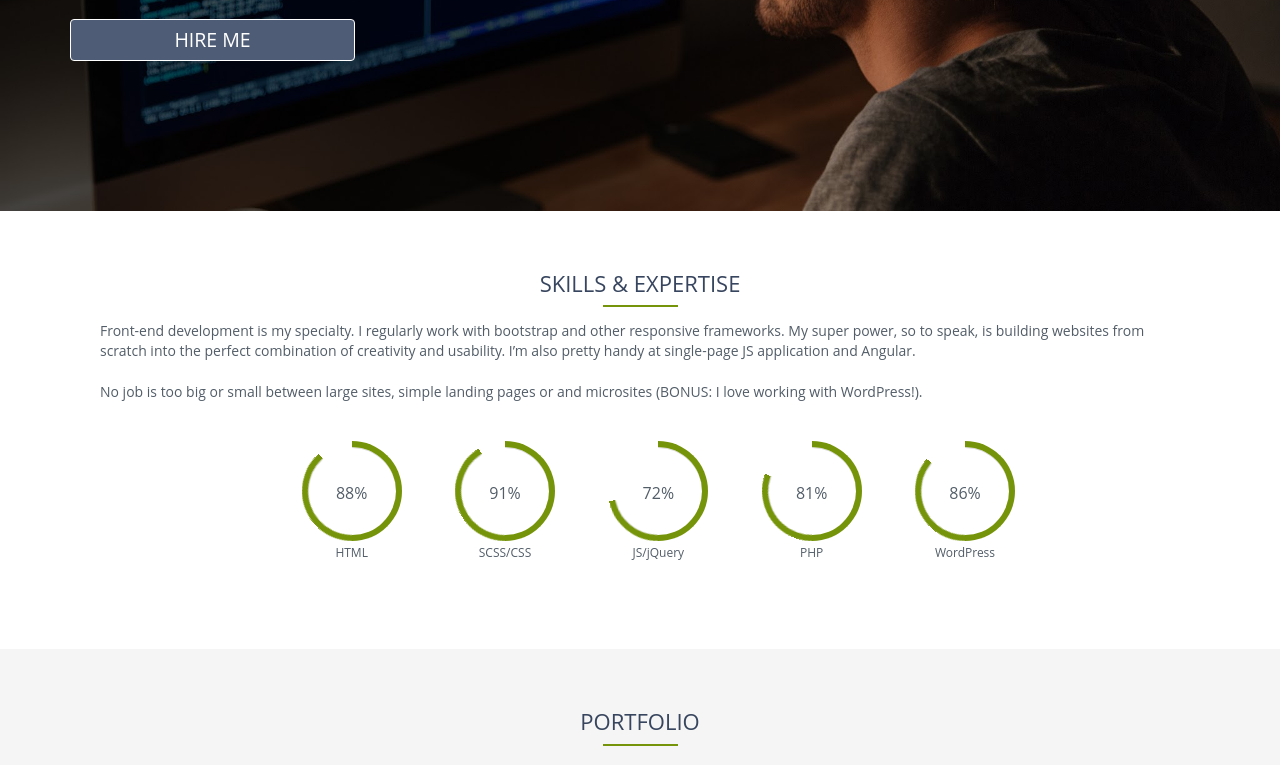
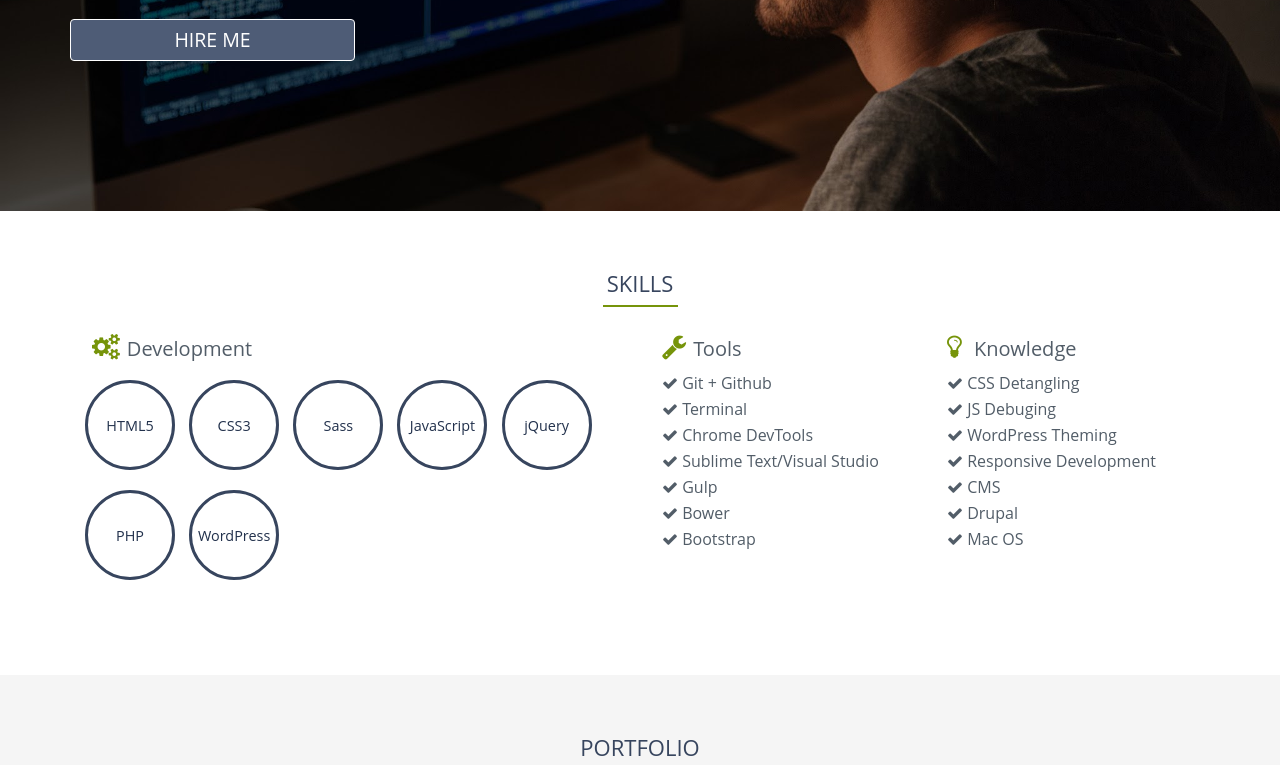
Before and after one commit to c-wood84/portfolio, a website: page app/index.html in a window 1280 px wide. Shown: the part 544-1309 px from the top of the page. Drawn offline with nearby package versions, Linux system fonts and the light colour scheme.

Commit message:
update skills section and resume update. added additional skills, development, tools, knowledge

```diff
--- a/app/index.html
+++ b/app/index.html
@@ -128,88 +128,54 @@
 
 <section id="skills">
 	<div class="container">
-
-		<div class="col-xs-12 col-sm-12">
-			<div class="content skills-content">
-				<div class="section-heading">
-					<h2>Skills &amp; Expertise</h2>
-					<div class="line"></div>
-				</div>
-					<p>Front-end development is my specialty. I regularly work with bootstrap and other responsive frameworks. My super power, so to speak, is building websites from scratch into the perfect combination of creativity and usability. I’m also pretty handy at single-page JS application and Angular.</p>
-
-					<p>No job is too big or small between large sites, simple landing pages or and microsites (BONUS: I love working with WordPress!).</p>
-			</div>
+		<div class="section-heading">
+			<h2>Skills</h2>
+			<div class="line"></div>
 		</div>
 
-		<div class="col-xs-12 col-sm-10 col-sm-offset-2 col-md-10 col-md-offset-2 progress-pod">
-			<div class="col-sm-2 co-md-2 col-lg-2 pp-wrap">
-				<div class="progress html">
-					<span class="progress-left">
-						<span class="progress-bar"></span>
-					</span>
-					<span class="progress-right">
-						<span class="progress-bar"></span>
-					</span>
-					<div class="progress-value">88%</div>
-				</div>
-			<h5>HTML</h5>
-			</div>
+		<div class="col-sm-6">
+			<h3><i class="fa fa-cogs" aria-hidden="true"></i>Development</h3>
+			<ul class="dev-list">
+				<li class="dev-item">HTML5</li>
+				<li class="dev-item">CSS3</li>
+				<li class="dev-item">Sass</li>
+				<!-- <li class="dev-item">Angular</li> -->
+				<!-- <li class="dev-item">TypeScript</li> -->
+				<li class="dev-item">JavaScript</li>
+				<li class="dev-item">jQuery</li>
+				<li class="dev-item">PHP</li>
+				<li class="dev-item">WordPress</li>
+			</ul>
+		</div><!-- col -->
 
-			<div class="col-sm-2 co-md-2 col-lg-2 pp-wrap">
-				<div class="progress css">
-					<span class="progress-left">
-						<span class="progress-bar"></span>
-					</span>
-					<span class="progress-right">
-						<span class="progress-bar"></span>
-					</span>
-					<div class="progress-value">91%</div>
-				</div>
-			<h5>SCSS/CSS</h5>
-			</div>
+		<div class="col-sm-3">
+			<h3><i class="fa fa-wrench" aria-hidden="true"></i>Tools</h3>
+			<ul class="list">
+				<li class="skill-list"><i class="fa fa-check" aria-hidden="true"></i> Git + Github</li>
+				<li class="skill-list"><i class="fa fa-check" aria-hidden="true"></i> Terminal</li>
+				<li class="skill-list"><i class="fa fa-check" aria-hidden="true"></i> Chrome DevTools</li>
+				<li class="skill-list"><i class="fa fa-check" aria-hidden="true"></i> Sublime Text/Visual Studio</li>
+				<li class="skill-list"><i class="fa fa-check" aria-hidden="true"></i> Gulp</li>
+				<li class="skill-list"><i class="fa fa-check" aria-hidden="true"></i> Bower</li>
+				<li class="skill-list"><i class="fa fa-check" aria-hidden="true"></i> Bootstrap</li>
+			</ul>
+		</div><!-- col -->
 
-			<div class=" col-sm-2 co-md-2 col-lg-2 pp-wrap">
-				<div class="progress js">
-					<span class="progress-left">
-						<span class="progress-bar"></span>
-					</span>
-					<span class="progress-right">
-						<span class="progress-bar"></span>
-					</span>
-					<div class="progress-value">72%</div>
-				</div>
-			<h5>JS/jQuery</h5>
-			</div>
-
-			<div class="col-sm-2 co-md-2 col-lg-2 pp-wrap">
-				<div class="progress php">
-					<span class="progress-left">
-						<span class="progress-bar"></span>
-					</span>
-					<span class="progress-right">
-						<span class="progress-bar"></span>
-					</span>
-					<div class="progress-value">81%</div>
-				</div>
-			<h5>PHP</h5>
-			</div>
-
-			<div class="col-sm-2 co-md-2 col-lg-2 pp-wrap">
-				<div class="progress wpress">
-					<span class="progress-left">
-						<span class="progress-bar"></span>
-					</span>
-					<span class="progress-right">
-						<span class="progress-bar"></span>
-					</span>
-					<div class="progress-value">86%</div>
-				</div>
-			<h5>WordPress</h5>
-			</div>
+		<div class="col-sm-3">
+			<h3><i class="fa fa-lightbulb-o" aria-hidden="true"></i> Knowledge</h3>
+			<ul class="list">
+				<li class="skill-list"><i class="fa fa-check" aria-hidden="true"></i> CSS Detangling</li>
+				<li class="skill-list"><i class="fa fa-check" aria-hidden="true"></i> JS Debuging</li>
+				<li class="skill-list"><i class="fa fa-check" aria-hidden="true"></i> WordPress Theming</li>
+				<li class="skill-list"><i class="fa fa-check" aria-hidden="true"></i> Responsive Development</li>
+				<li class="skill-list"><i class="fa fa-check" aria-hidden="true"></i> CMS</li>
+				<li class="skill-list"><i class="fa fa-check" aria-hidden="true"></i> Drupal</li>
+				<li class="skill-list"><i class="fa fa-check" aria-hidden="true"></i> Mac OS</li>
+			</ul>
 
 		</div>
-
-	</div><!-- container -->
+		<!-- col -->
+	</div>
 </section><!-- skills -->
 
 <section id="portfolio">
@@ -368,8 +334,6 @@
                     </div> <!-- thumb overlay -->
                 </div> <!-- item -->
             </div> <!-- col -->
-
-
 
             <!-- Worldpay Partners LP  -->
             <div class="animated zoomInDown col-xs-12 col-sm-5 col-sm-offset-1 col-md-4 col-lg-4 margin-top">
--- /dev/null
+++ b/app/scss/partials/_font.scss
@@ -0,0 +1,5 @@
+.fa-cogs, .fa-wrench, .fa-lightbulb-o {
+    color: $portfolio-alt;
+    padding: 0 7px;
+    font-size: 1.3em;
+}
--- a/app/scss/partials/_global.scss
+++ b/app/scss/partials/_global.scss
@@ -119,13 +119,10 @@ button {
 
 }
 
-
-
 img {
 	max-width:100%;
 	height: auto;
 }
-
 
 .border-bottom {
 		border-bottom: 1px solid $border-color;
@@ -134,7 +131,6 @@ img {
 .border-right {
 	border-right:1px solid #e8e8e8;
 }
-
 
 .navbar-collapse {
 	padding: 0;
@@ -170,7 +166,6 @@ img {
 	#modal-header {
 
 	}
-
 }
 
 .modal-dialog {
--- a/app/scss/partials/_mixins.scss
+++ b/app/scss/partials/_mixins.scss
@@ -29,3 +29,14 @@
     -o-transition: all 0.6s ease;
     transition: all 0.6s ease;
 }
+
+@mixin dev-badge {
+	display: inline-block;
+	border-radius: 50%;
+	border:3px solid $main-portfolio;
+	margin: 10px 10px 10px 0;
+	font-size: 0.9em;
+	text-align: center;
+	line-height: 6em;
+	color:$mainalt-2;
+}
--- a/app/scss/style.scss
+++ b/app/scss/style.scss
@@ -4,7 +4,7 @@
 @import 'partials/_forms.scss';
 @import 'partials/_general.scss';
 @import 'partials/_hover.scss';
-@import 'partials/_progressbar.scss';
+@import 'partials/_font.scss';
 @import 'partials/_mobileslider.scss';
 
 
@@ -157,16 +157,28 @@
 	}
 
 	/* === SKILLS STYLES === */
-	.pp-wrap {
-		margin: 15px auto;
-		text-align: center;
-		h5 {
+	#skills {
+		h3 {
+			text-align: center;
+		}
+
+		.dev-item {
+			@include dev-badge;
+			width: 90px;
+			height: 90px;
+		}
+
+		.list {
+			list-style: none;
 			margin: 0;
-			padding: 0;
-			font-size: 1.2rem;
-			font-weight: 500;
+		}
+
+		.skill-list {
+			padding: 3px 0 3px;
 		}
 	}
+
+
 
 	/* === PORTFOLIO STYLES === */
 	#portfolio {
@@ -365,11 +377,15 @@
 		top:0px;
 	}
 
+	/* === SKILLS STYLES === */
+	.dev-list {
+	padding: unset;
+		}
+
 	/* === LAYOUT STYLES === */
 	section {
 		padding: 35px 0 75px;
 	}
-
 
 }
 
@@ -461,6 +477,24 @@
 			}
 	}
 
+	//Skills
+	#skills {
+		h3 {
+			text-align: justify;
+		}
+		.dev-list {
+			padding: 0;
+		}
+
+		.list {
+			padding: 0 0 7px;
+		}
+
+		.skill-list {
+			padding: 3px 0 3px 7px;
+		}
+	}
+
 	#contact {
 		#working-on {
 			margin: 0;
@@ -468,7 +502,6 @@
 	}
 
 }
-
 
 /* Medium Devices, Desktops */
 @media only screen and (min-width: 992px) {
@@ -496,9 +529,7 @@
 	#hero {
 		height: 600px;
 		}
-
 }
-
 
 /* Large Devices, Wide Screens */
 @media only screen and (min-width : 1200px) {
--- a/package.json
+++ b/package.json
@@ -17,14 +17,14 @@
   },
   "homepage": "https://github.com/c-wood84/portfolio#readme",
   "devDependencies": {
-    "browser-sync": "^2.18.12",
+    "browser-sync": "^2.23.6",
     "del": "^3.0.0",
     "gulp": "^3.9.1",
-    "gulp-autoprefixer": "^4.0.0",
+    "gulp-autoprefixer": "^4.1.0",
     "gulp-concat": "^2.6.1",
     "gulp-rename": "^1.2.2",
     "gulp-sass": "^3.1.0",
-    "gulp-sourcemaps": "^2.6.0",
+    "gulp-sourcemaps": "^2.6.4",
     "gulp-uglify": "^3.0.0"
   }
 }
```
Also changed, not shown: app/css/style.css, app/img/portfolio/thumb/getringupthumb.jpg (added), 5 other files.
